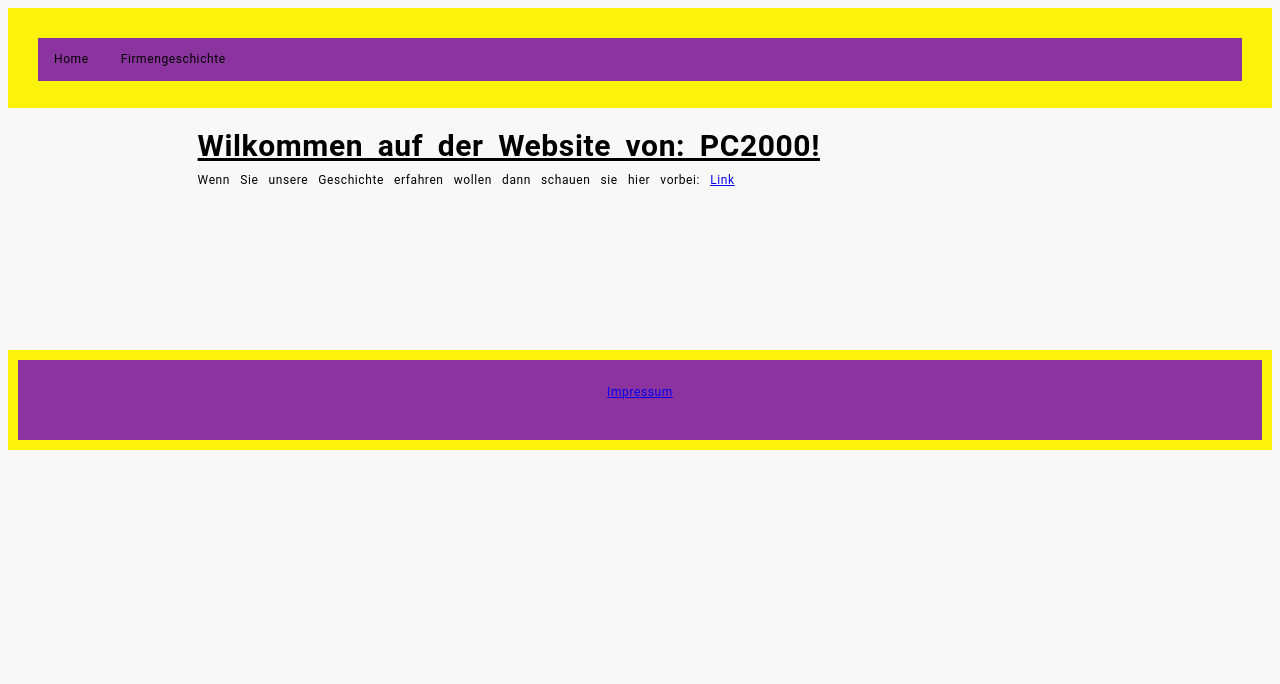
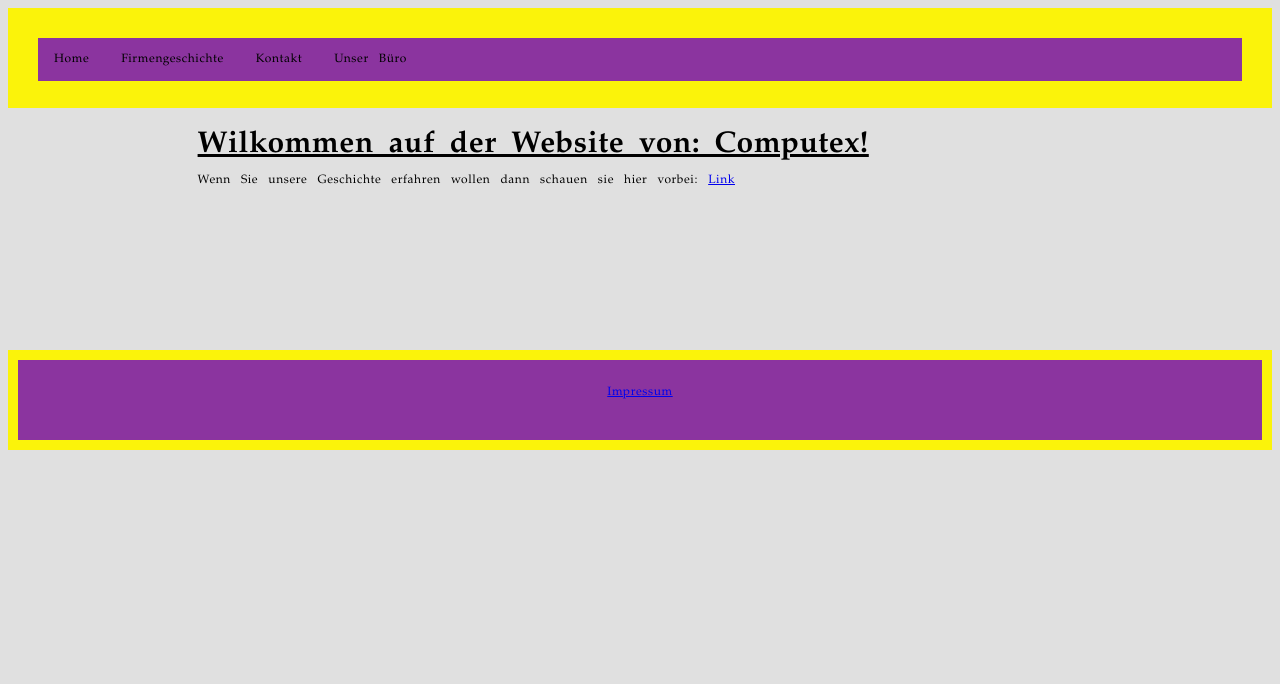
Before and after one commit to Nickwasused/Computex, a PHP site: page / in a window 1280 px wide; the page is wider, and only the part inside the window is pictured. Shown: the top 684 px of that part. Run offline with PHP 8.4, Linux system fonts and the light colour scheme; some web fonts are replaced.

Commit message:
-modded
-new name
-new font

```diff
--- a/basic.css
+++ b/basic.css
@@ -1,13 +1,13 @@
 @charset "utf-8";
 
 html {
-	font-family      : "Roboto";
+	font-family      : "Palatino";
 	font-size        : 12px;
 	text-justify     : justify;
 	letter-spacing   : 0.6px;
 	word-spacing     : 6.5px;
 	line-height      : 15px;
-	background-color : #f8f8f8;
+	background-color : #e0e0e0;
 }
 
 ul {
@@ -81,7 +81,7 @@ img#firmlogo {
     grid-template-areas   : "A A A A"
 						    "B B B B"
 						    ". C C ."
-						    ". . . ."
+						    "Z . . ."
 						    "D D D D";
 }
 
@@ -128,7 +128,7 @@ a{
     grid-template-areas   : "A A A A"
 						    "B B B B"
 						    ". C C ."
-						    ". . . ."
+						    "Z . . ."
 						    "D D D D";
 	}
 }
@@ -143,7 +143,7 @@ a{
     grid-template-areas   : "A A A A"
 						    "B B B B"
 						    ". C C ."
-						    ". . . ."
+						    "Z . . ."
 						    "D D D D";
 	}
 }
@@ -158,7 +158,7 @@ a{
     grid-template-areas   : "A A A A"
 						    "B B B B"
 						    ". C C ."
-						    ". . . ."
+						    "Z . . ."
 						    "D D D D";
 	}
 }
@@ -173,7 +173,7 @@ a{
     grid-template-areas   : "A A A A"
 						    "B B B B"
 						    ". C C ."
-						    ". . . ."
+						    "Z . . ."
 						    "D D D D";
 	}
 }
@@ -189,13 +189,13 @@ a{
     grid-template-areas   : "A A A A"
 						    "B B B B"
 						    ". C C ."
-						    ". . . ."
+						    "Z . . ."
 						    "D D D D";
 	}
 }
 
 
-@media only screen and (min-width: 330px) and (max-width : 659px)
+@media only screen and (min-width: 470px) and (max-width : 659px)
 {
 	.grid {
     display               : grid;
@@ -205,13 +205,13 @@ a{
     grid-template-areas   : "A A A A"
 						    "B B B B"
 						    ". C C ."
-						    ". . . ."
+						    "Z . . ."
 						    "D D D D";
 	}
 }
 
 
-@media only screen and (max-width : 329px)
+@media only screen and (max-width : 469px)
 {
 	.grid {
     display               : grid;
--- a/geschichte.html
+++ b/geschichte.html
@@ -34,6 +34,8 @@
 			<ul>
 				<li><a href="index.html">Home</a></li>
 				<li><a href="geschichte.html">Firmengeschichte</a></li>
+				<li><a href="kontakt.html">Kontakt</a></li>
+				<li><a href="wir.html">Unser Büro</a></li>
 			</ul>
 		</div>
 		<div class="B"></div>
@@ -51,7 +53,7 @@
 		<div class="D"><div id=center><a href="impressum.html" target="_blank">Impressum</a></div></div>
 		<div class="Z">
 			<h1 id="error">Ihr ger&auml;t unterst&uuml;tzt diese Website nicht!</h1>
-			<p>Sie brauchen ein Ger&auml;t mit einer minimalen Pixelbreite von 330px.</p>
+			<p>Sie brauchen ein Ger&auml;t mit einer minimalen Pixelbreite von 470px.</p>
 		</div>
 	</div>
 </body>
--- a/imp.css
+++ b/imp.css
@@ -1,7 +1,7 @@
 @charset "utf-8";
 
 html {
-	font-family      : "Arial";
+	font-family      : "Palatino";
 	font-size        : 12px;
 	text-justify     : justify;
 	letter-spacing   : 0.6px;
--- a/impressum.html
+++ b/impressum.html
@@ -34,6 +34,8 @@
 			<ul>
 				<li><a href="index.html">Home</a></li>
 				<li><a href="geschichte.html">Firmengeschichte</a></li>
+				<li><a href="kontakt.html">Kontakt</a></li>
+				<li><a href="wir.html">Unser Büro</a></li>
 			</ul>
 		</div>
 		<div class="B"></div>
@@ -71,7 +73,7 @@
 		<div class="D"><div id=center><a href="impressum.html" target="_blank">Impressum</a></div></div>
 		<div class="Z">
 			<h1 id="error">Ihr ger&auml;t unterst&uuml;tzt diese Website nicht!</h1>
-			<p>Sie brauchen ein Ger&auml;t mit einer minimalen Pixelbreite von 330px.</p>
+			<p>Sie brauchen ein Ger&auml;t mit einer minimalen Pixelbreite von 470px.</p>
 		</div>
 	</div>
 </body>
--- a/index.html
+++ b/index.html
@@ -1,17 +1,17 @@
 <!doctype html>
 <html lang="de">
 <head>
-	<title>PC2000</title>
+	<title>Computex</title>
 	<meta charset="utf-8">
 	<meta name="robots" content="noindex">
 	<meta name="viewport" content="width=device-width,initial-scale=1"
-	<meta name="description" content="PC2000 ein Computer Firma">
+	<meta name="description" content="Computex ein Computer Firma">
 	<meta name="keywords" content="">
 	<link rel="author" href="https://bbs-old.de" />
-	<link rel="canonical" href="https://pc2000.de" />
-	<meta name="twitter:card" content="PC2000 ein Computer Firma">
-	<meta name="twitter:url" content="https://pc2000.de">
-	<meta name="twitter:title" content="PC2000">
+	<link rel="canonical" href="https://Computex.de" />
+	<meta name="twitter:card" content="Computex ein Computer Firma">
+	<meta name="twitter:url" content="https://Computex.de">
+	<meta name="twitter:title" content="Computex">
 	<meta name="twitter:description" content="">
 	<meta name="twitter:image" content="fav/favicon-96x96.png">
 	<link rel="apple-touch-icon" sizes="180x180" href="fav/apple-touch-icon.png">
@@ -27,6 +27,7 @@
 	<meta name="msapplication-config" content="fav/browserconfig.xml">
 	<meta name="theme-color" content="#ffffff">
 	<link type="text/css" rel="stylesheet" href="basic.css">
+	<link rel="stylesheet" media="screen" href="https://fontlibrary.org/face/linux-libertine" type="text/css"/>
 </head>
 <body>
 	<div class="grid">
@@ -34,17 +35,19 @@
 			<ul>
 				<li><a href="index.html">Home</a></li>
 				<li><a href="geschichte.html">Firmengeschichte</a></li>
+				<li><a href="kontakt.html">Kontakt</a></li>
+				<li><a href="wir.html">Unser Büro</a></li>
 			</ul>
 		</div>
 		<div class="B"></div>
 		<div class="C">
-			<h1>Wilkommen auf der Website von: PC2000!</h1>
+			<h1>Wilkommen auf der Website von: Computex!</h1>
 			<p>Wenn Sie unsere Geschichte erfahren wollen dann schauen sie hier vorbei: <a href="geschichte.html">Link</a></p>
 		</div>
 		<div class="D"><div id=center><a href="impressum.html" target="_blank">Impressum</a></div></div>
 		<div class="Z">
 			<h1 id="error">Ihr ger&auml;t unterst&uuml;tzt diese Website nicht!</h1>
-			<p>Sie brauchen ein Ger&auml;t mit einer minimalen Pixelbreite von 330px.</p>
+			<p>Sie brauchen ein Ger&auml;t mit einer minimalen Pixelbreite von 470px.</p>
 		</div>
 	</div>
 </body>
--- a/template.html
+++ b/template.html
@@ -34,6 +34,8 @@
 			<ul>
 				<li><a href="index.html">Home</a></li>
 				<li><a href="geschichte.html">Firmengeschichte</a></li>
+				<li><a href="kontakt.html">Kontakt</a></li>
+				<li><a href="wir.html">Unser Büro</a></li>
 			</ul>
 		</div>
 		<div cla
@@ -42,7 +44,7 @@
 		<div class="D"><div id=center><a href="impressum.html" target="_blank">Impressum</a></div></div>
 		<div class="Z">
 			<h1 id="error">Ihr ger&auml;t unterst&uuml;tzt diese Website nicht!</h1>
-			<p>Sie brauchen ein Ger&auml;t mit einer minimalen Pixelbreite von 330px.</p>
+			<p>Sie brauchen ein Ger&auml;t mit einer minimalen Pixelbreite von 470px.</p>
 		</div>>
 	</div>
 </body>
```
Also changed, not shown: pc2000.png (deleted).
